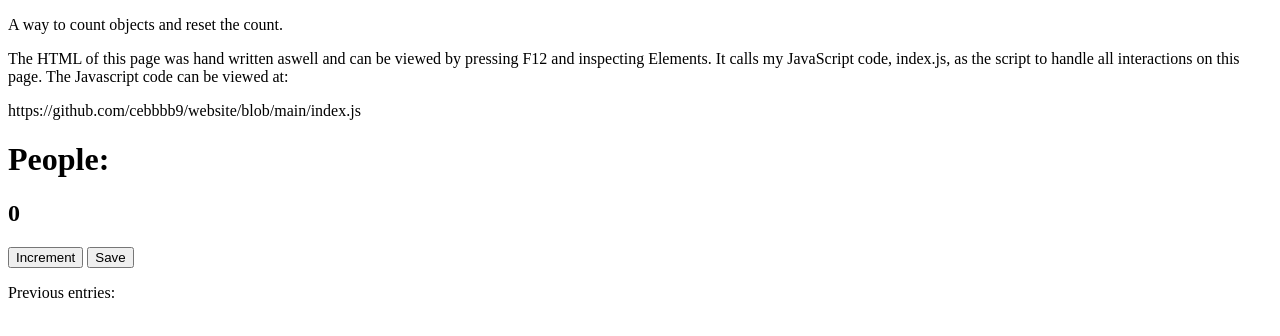
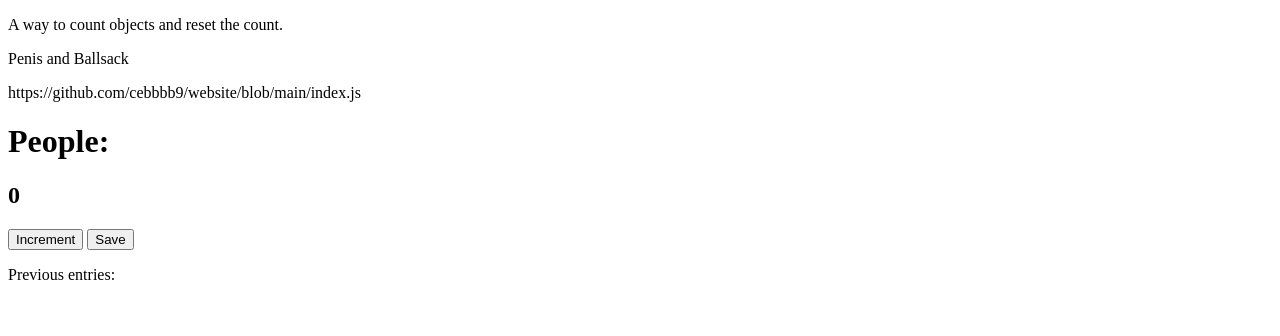
Before and after one commit to cebbbb9/website, a plain HTML site: page index.html in a window 1280 px wide. Drawn offline with Linux system fonts and the light colour scheme.

Commit message:
Update index.html

```diff
--- a/index.html
+++ b/index.html
@@ -6,8 +6,7 @@
 <body>
     <p>A way to count objects and reset the count.
     </p>
-    <p>The HTML of this page was hand written aswell and can be viewed by pressing F12 and inspecting Elements. It calls my JavaScript code, index.js,
-        as the script to handle all interactions on this page. The Javascript code can be viewed at:
+    <p>Penis and Ballsack
     </p>
     <p>https://github.com/cebbbb9/website/blob/main/index.js</p>
     <h1>People:</h1>
```
